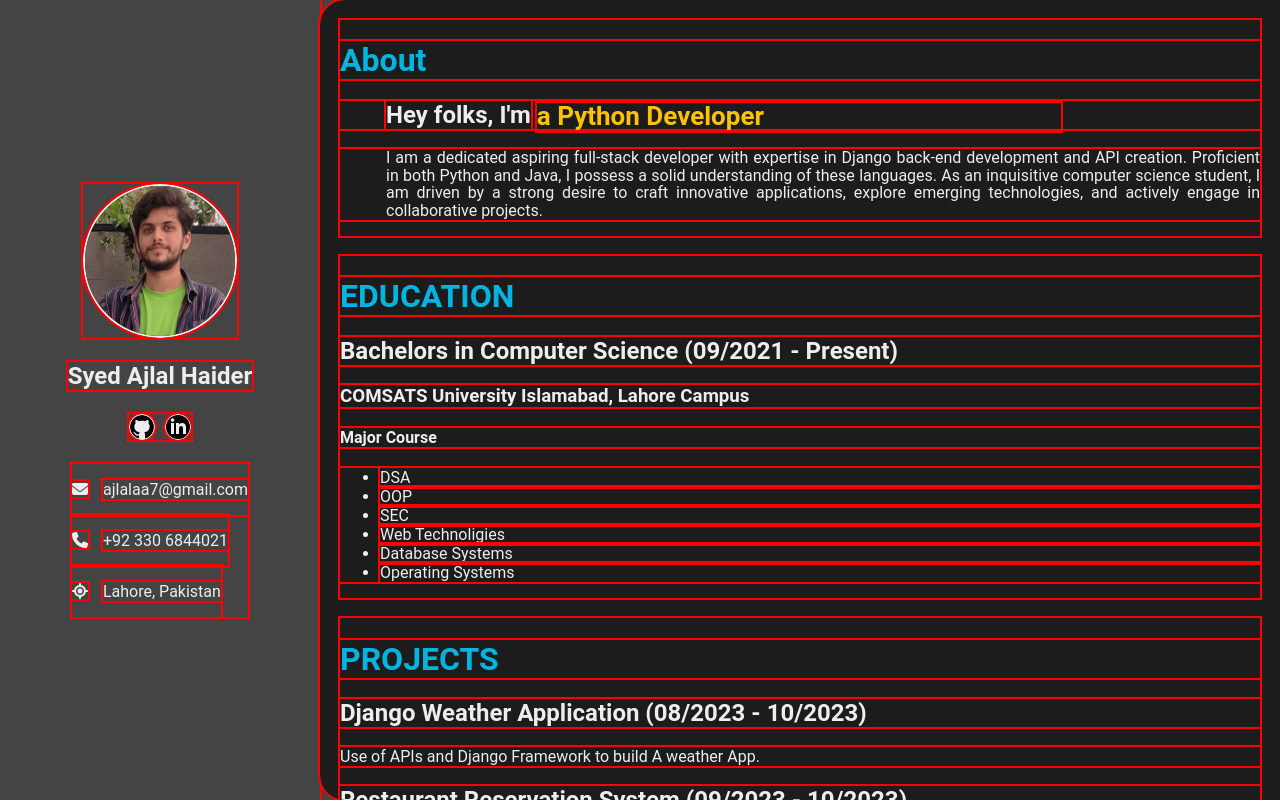
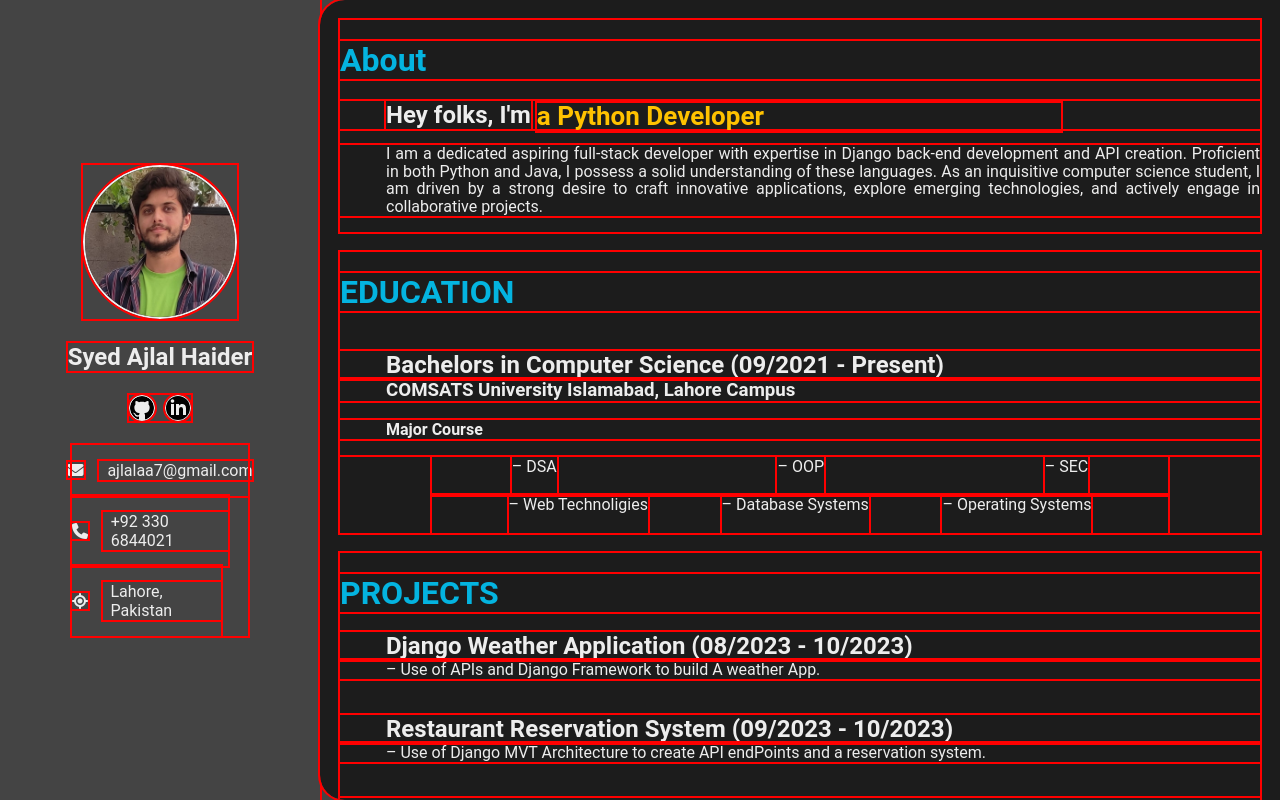
Before and after one commit to ReyHaider/web-technologies-work, a plain HTML site: page assignment 1/cv.html in a window 1280 px wide. Drawn offline with Linux system fonts and the light colour scheme.

Commit message:
projects and education section styled

```diff
--- a/assignment 1/cv.html
+++ b/assignment 1/cv.html
@@ -62,31 +62,35 @@
           <h3>COMSATS University Islamabad, Lahore Campus</h3>
           <h4>Major Course</h4>
           <ul>
-            <li>DSA</li>
-            <li>OOP</li>
-            <li>SEC</li>
-            <li>Web Technoligies</li>
-            <li>Database Systems</li>
-            <li>Operating Systems</li>
+            <div class="g1">
+              <li>&#8211 DSA</li>
+              <li>&#8211 OOP</li>
+              <li>&#8211 SEC</li>
+            </div>
+            <div class="g2">
+              <li>&#8211 Web Technoligies</li>
+              <li>&#8211 Database Systems</li>
+              <li>&#8211 Operating Systems</li>
+            </div>
           </ul>
         </div>
         <div class="projects">
           <h1 class="head1">PROJECTS</h1>
           <h2>Django Weather Application (08/2023 - 10/2023)</h2>
-          <p>Use of APIs and Django Framework to build A weather App.</p>
+          <p>&#8211 Use of APIs and Django Framework to build A weather App.</p>
           <h2>Restaurant Reservation System (09/2023 - 10/2023)</h2>
           <p>
-            Use of Django MVT Architecture to create API endPoints and a
+            &#8211 Use of Django MVT Architecture to create API endPoints and a
             reservation system.
           </p>
           <h2>CarsIMDB Java Application (10/2022 - 12/2022)</h2>
           <p>
-            A team Project, built using Java/JavaFX with implementation of both
+            &#8211 A team Project, built using Java/JavaFX with implementation of both
             user and admin side.
           </p>
           <h2>VPN Android App (11/2023 - 01/2024)</h2>
           <p>
-            A team project, developed for android using Flutter and Dart. It
+            &#8211 A team project, developed for android using Flutter and Dart. It
             offers multiple regional servers and safe connectivity to internet.
           </p>
         </div>
--- a/assignment 1/style.css
+++ b/assignment 1/style.css
@@ -169,3 +169,66 @@ body {
   text-align: justify;
   padding-left: 5%;
 }
+
+.education {
+  display: flex;
+  flex-direction: column;
+}
+
+.education > h2,
+h3,
+h4,
+ul {
+  padding-left: 5%;
+  margin: 0;
+  margin-top: 2%;
+}
+
+.education > h3 {
+  margin-top: 0;
+}
+
+.education > ul {
+  display: flex;
+  flex-direction: column;
+  justify-content: center;
+  gap: 2%;
+  flex-wrap: wrap;
+  padding: 0% 10%;
+}
+
+.g1,
+.g2 {
+  display: flex;
+  gap: 10%;
+  justify-content: center;
+  flex-wrap: wrap;
+}
+
+.g1 {
+  gap: 30%;
+}
+.g1 > li {
+  justify-self: flex-start;
+}
+
+li {
+  list-style-type: none;
+}
+
+.projects {
+  display: flex;
+  flex-direction: column;
+}
+
+.projects > h2,
+p {
+  padding-left: 5%;
+}
+.projects > h1,
+h2 {
+  margin-bottom: 0;
+}
+.projects > p {
+  margin-top: 0;
+}
```
